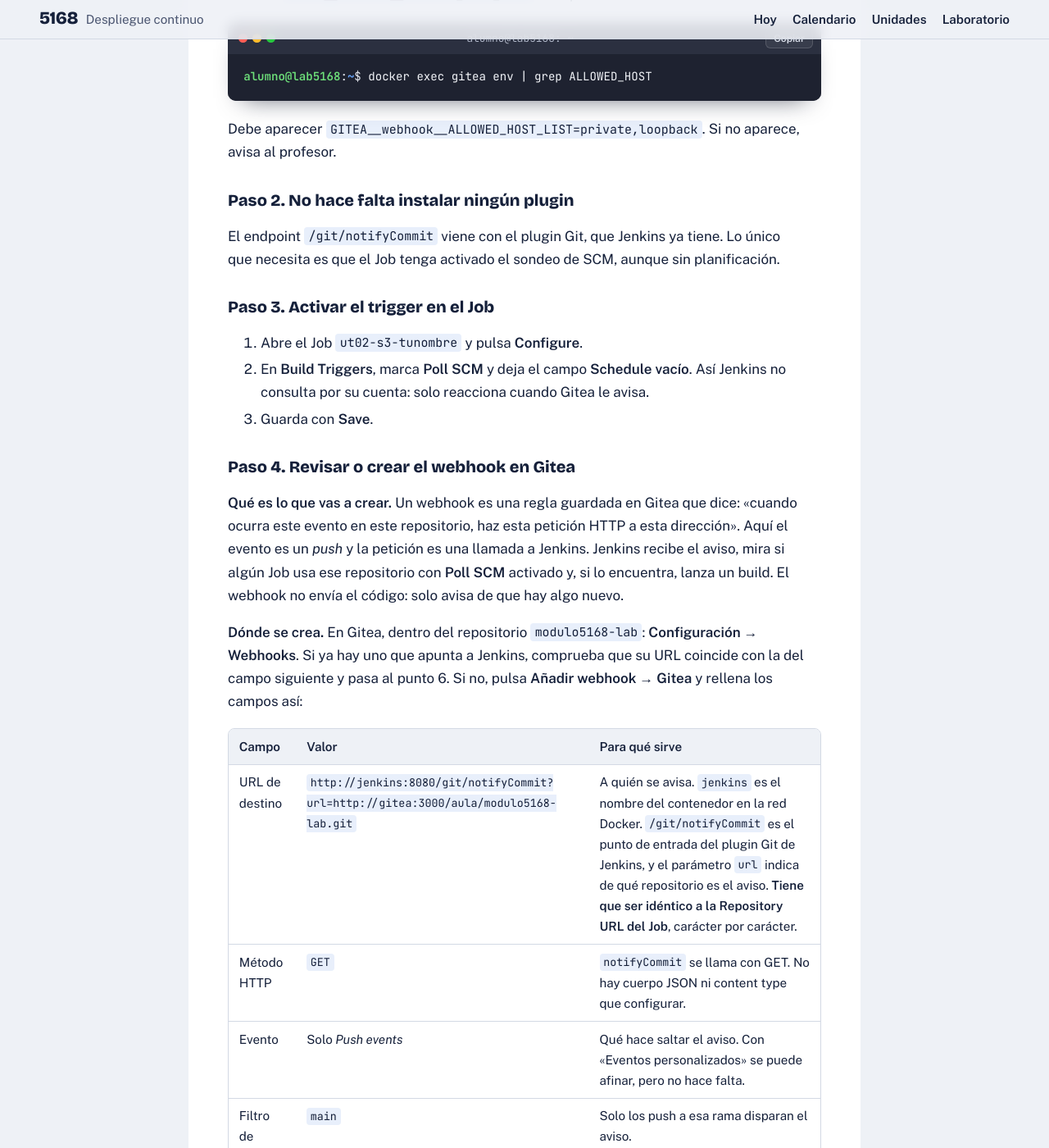
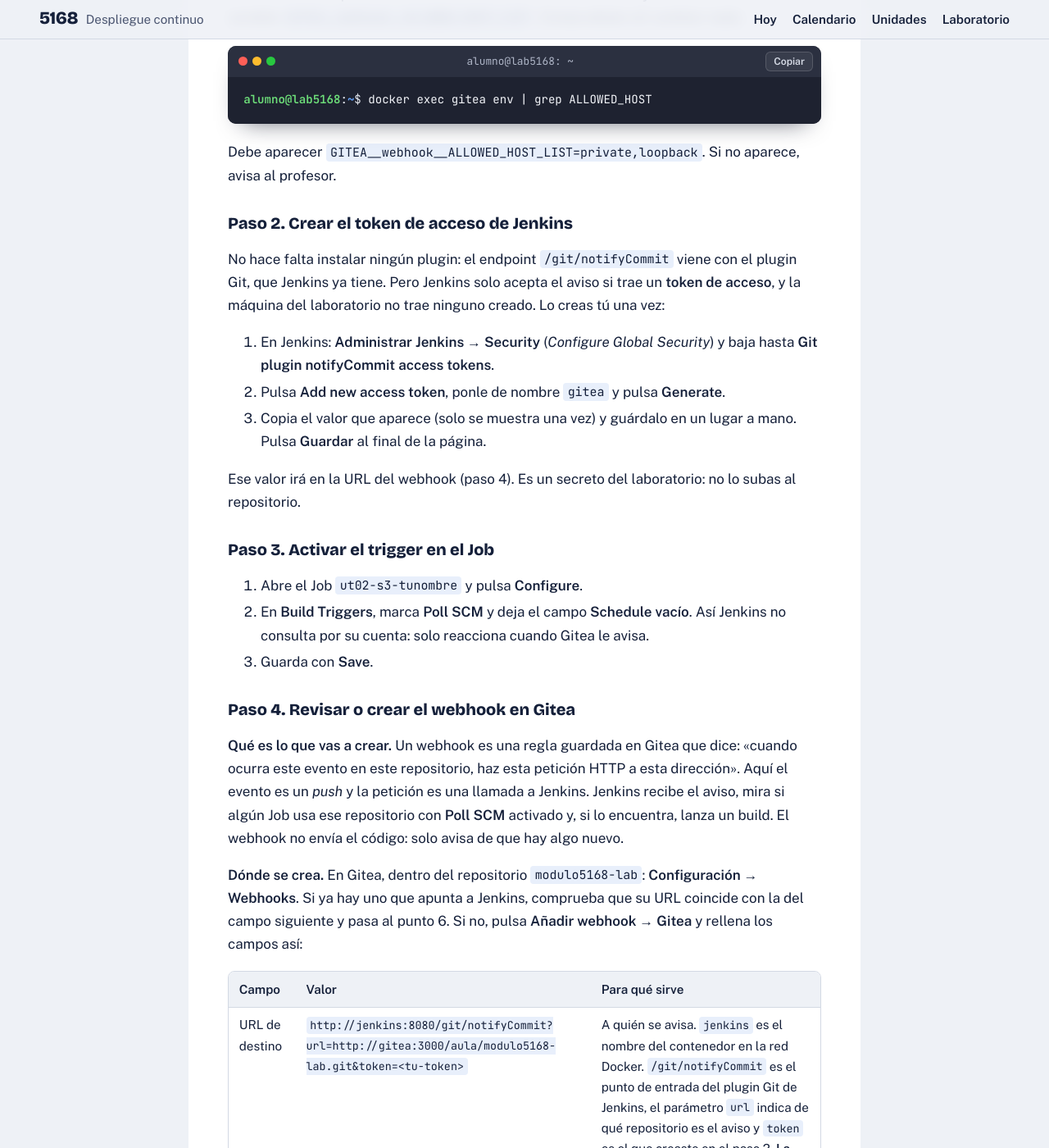
Before and after one commit to sergio79cs/modulo5168, a Jekyll site: the page built from ut02/sesion3.md, in a window 1280 px wide and 1400 px high, scrolled down 9302 px. Shown: the whole window at 82% size. Built offline with Jekyll 4.4.1, drawn with Linux system fonts in a browser that asks for light colours; our own code applies the rules of GitHub Pages for plain Markdown files; some of the changed text lies outside the part shown.

Commit message:
UT02: token notifyCommit en S3, prerrequisitos S7/S9/S12

```diff
--- a/ut02/sesion3.md
+++ b/ut02/sesion3.md
@@ -201,12 +201,12 @@ La `H` reparte la carga entre Jobs, para que no consulten todos el repositorio e
 
 Un webhook es, en esencia, **una petición HTTP POST que el servidor Git envía a una URL cuando ocurre un evento**. Sus elementos son:
 
-- **URL de destino:** la de Jenkins. Depende del plugin; en nuestro laboratorio se usa el endpoint que trae Jenkins con el plugin Git, `/git/notifyCommit?url=<repositorio>`. Otros plugins usan `/generic-webhook-trigger/invoke`, `/gitea-webhook/post` o `/github-webhook/`.
+- **URL de destino:** la de Jenkins. Depende del plugin; en nuestro laboratorio se usa el endpoint que trae Jenkins con el plugin Git, `/git/notifyCommit?url=<repositorio>&token=<token>`. El token es un permiso de acceso que Jenkins exige para aceptar el aviso. Otros plugins usan `/generic-webhook-trigger/invoke`, `/gitea-webhook/post` o `/github-webhook/`.
 - **Evento:** en esta sesión, *push*. También existen pull request, creación de etiquetas, etc.
 - **Content type:** normalmente `application/json`.
 - **Payload:** cuerpo JSON con los datos del evento.
 - **Secret:** cadena compartida con la que el servidor firma el mensaje (HMAC) para que el receptor compruebe su origen.
-- **Respuesta y reintentos:** Jenkins responde con un código HTTP (200 = recibido, 403 = permisos o CSRF, 404 = URL incorrecta). El servidor Git conserva el historial de entregas, muy útil para depurar.
+- **Respuesta y reintentos:** Jenkins responde con un código HTTP (200 = recibido, 401 = falta el token, 403 = permisos o CSRF, 404 = URL incorrecta). El servidor Git conserva el historial de entregas, muy útil para depurar.
 
 Payload simplificado de un evento *push*:
 
@@ -246,9 +246,15 @@ docker exec gitea env | grep ALLOWED_HOST
 
 Debe aparecer `GITEA__webhook__ALLOWED_HOST_LIST=private,loopback`. Si no aparece, avisa al profesor.
 
-### Paso 2. No hace falta instalar ningún plugin
+### Paso 2. Crear el token de acceso de Jenkins
 
-El endpoint `/git/notifyCommit` viene con el plugin Git, que Jenkins ya tiene. Lo único que necesita es que el Job tenga activado el sondeo de SCM, aunque sin planificación.
+No hace falta instalar ningún plugin: el endpoint `/git/notifyCommit` viene con el plugin Git, que Jenkins ya tiene. Pero Jenkins solo acepta el aviso si trae un **token de acceso**, y la máquina del laboratorio no trae ninguno creado. Lo creas tú una vez:
+
+1. En Jenkins: **Administrar Jenkins → Security** (*Configure Global Security*) y baja hasta **Git plugin notifyCommit access tokens**.
+2. Pulsa **Add new access token**, ponle de nombre `gitea` y pulsa **Generate**.
+3. Copia el valor que aparece (solo se muestra una vez) y guárdalo en un lugar a mano. Pulsa **Guardar** al final de la página.
+
+Ese valor irá en la URL del webhook (paso 4). Es un secreto del laboratorio: no lo subas al repositorio.
 
 ### Paso 3. Activar el trigger en el Job
 
@@ -264,8 +270,8 @@ El endpoint `/git/notifyCommit` viene con el plugin Git, que Jenkins ya tiene. L
 
 | Campo | Valor | Para qué sirve |
 |---|---|---|
-| URL de destino | `http://jenkins:8080/git/notifyCommit?url=http://gitea:3000/aula/modulo5168-lab.git` | A quién se avisa. `jenkins` es el nombre del contenedor en la red Docker. `/git/notifyCommit` es el punto de entrada del plugin Git de Jenkins, y el parámetro `url` indica de qué repositorio es el aviso. **Tiene que ser idéntico a la Repository URL del Job**, carácter por carácter. |
-| Método HTTP | `GET` | `notifyCommit` se llama con GET. No hay cuerpo JSON ni content type que configurar. |
+| URL de destino | `http://jenkins:8080/git/notifyCommit?url=http://gitea:3000/aula/modulo5168-lab.git&token=<tu-token>` | A quién se avisa. `jenkins` es el nombre del contenedor en la red Docker. `/git/notifyCommit` es el punto de entrada del plugin Git de Jenkins, el parámetro `url` indica de qué repositorio es el aviso y `token` es el que creaste en el paso 2. **La parte `url` tiene que ser idéntica a la Repository URL del Job**, carácter por carácter. |
+| Método HTTP | `POST` | Con `GET`, Gitea añade todo el contenido del evento a la URL y Jenkins la rechaza por demasiado larga (error 414). Con `POST` el contenido va en el cuerpo y la URL queda corta. Deja el tipo de contenido en `application/json`. |
 | Evento | Solo *Push events* | Qué hace saltar el aviso. Con «Eventos personalizados» se puede afinar, pero no hace falta. |
 | Filtro de rama | `main` | Solo los push a esa rama disparan el aviso. |
 | Secret | Vacío | En producción se usaría para firmar el mensaje. En el laboratorio no hace falta, porque la red Docker es privada. |
@@ -333,7 +339,8 @@ Si el webhook no llega, se puede demostrar el flujo con sondeo. En el Job: **Bui
 | Error de autenticación al clonar | Repo privado sin credencial o token sin permisos | Crear la credencial y comprobar el permiso de lectura |
 | La entrega del webhook falla con «host not allowed» | Gitea bloquea IPs privadas | Comprobar `ALLOWED_HOST_LIST` (paso 1) y avisar al profesor |
 | La entrega devuelve 404 | URL o nombre de contenedor incorrectos | Revisar la ruta `/git/notifyCommit` y el nombre `jenkins` |
-| La entrega devuelve 403 | Permisos anónimos en Jenkins | Avisar al profesor; el laboratorio permite notifyCommit |
+| La entrega devuelve 401 («An access token is required») | Falta el token en la URL o es incorrecto | Crear el token (paso 2) y añadir `&token=...` a la URL |
+| La entrega devuelve 414 | El método del webhook es `GET` | Cambiarlo a `POST` |
 | La entrega devuelve 200 pero no hay build | **Poll SCM** sin marcar o URL del repositorio distinta a la del Job | Marcar **Poll SCM** (vacío) y que `url=` coincida con la Repository URL del Job |
 
 Herramientas de depuración: **Recent Deliveries** en el webhook de Gitea (petición y respuesta completas), **Console Output** del build y el log del contenedor (`docker logs jenkins`).
```
Also changed, not shown: ut02/sesion12.md (+3 -3 lines), ut02/sesion7.md (+2 -1 lines), ut02/sesion9.md (+2 -2 lines).
